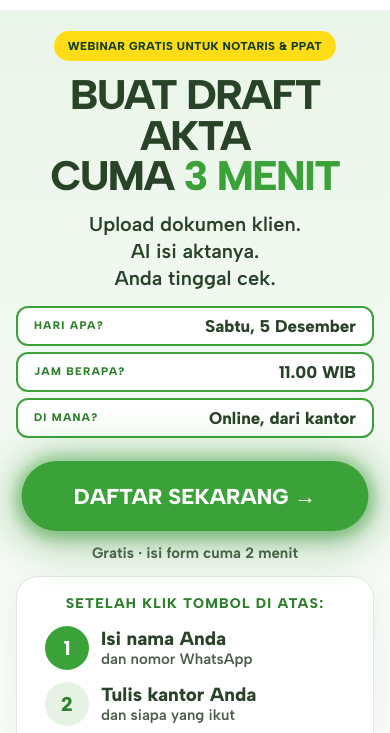
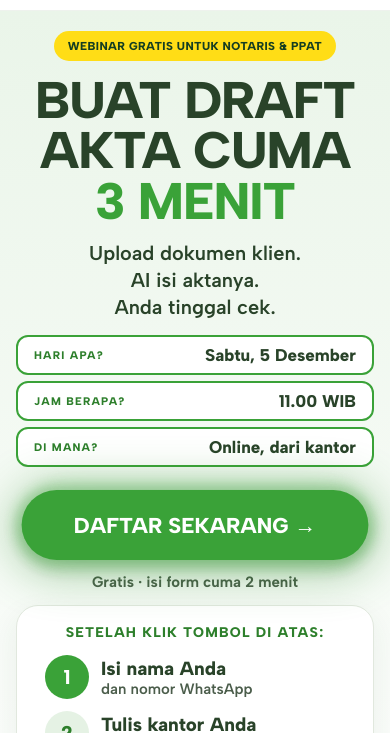
Before and after one commit to Soyuzn/aktaklik-webinar, a plain HTML site: page bold.html in a window 390 px wide. Shown: the part 101-834 px from the top of the page. Drawn offline with Linux system fonts and the light colour scheme.

Commit message:
fix: susunan judul versi bold di tablet dan HP

```diff
--- a/assets/css/bold.css
+++ b/assets/css/bold.css
@@ -1,8 +1,8 @@
 .hero{background:linear-gradient(#eaf5e9,#fff 80%);padding:36px 0 64px;text-align:center}
 .hero .container{display:flex;flex-direction:column;align-items:center;gap:20px}
 .tag{background:var(--yellow);color:var(--deep);border-radius:99px;padding:10px 22px;font-size:17px;font-weight:800;letter-spacing:.8px}
-h1{font-size:clamp(40px,10.6vw,96px);font-weight:800;text-transform:uppercase;line-height:.98;letter-spacing:-1.5px;text-wrap:balance}
-h1 span{display:block}
+h1{font-size:min(96px,9.4vw);font-weight:800;text-transform:uppercase;line-height:.98;letter-spacing:-1.5px;text-wrap:balance}
+h1 br.m{display:none}
 h1 em{font-style:normal;color:var(--primary);white-space:nowrap}
 .simple{font-size:28px;font-weight:600;line-height:1.35}
 .when{display:grid;grid-template-columns:repeat(3,280px);gap:14px}
@@ -54,6 +54,9 @@ h2{text-transform:uppercase;font-weight:800;letter-spacing:-.5px;line-height:1.0
 }
 @media (max-width:600px){
   .hero{padding:20px 0 40px}
+  h1{font-size:clamp(40px,13.2vw,64px);letter-spacing:-1px}
+  h1 br.m{display:inline}
+  h1 br.d{display:none}
   .hero .container{gap:14px}
   .tag{font-size:11.5px;padding:8px 14px;letter-spacing:.4px}
   .simple{font-size:20px}
@@ -70,6 +73,6 @@ h2{text-transform:uppercase;font-weight:800;letter-spacing:-.5px;line-height:1.0
   .see h3{font-size:25px}
   .last{padding:40px 0}
   .band{padding:44px 16px 32px;border-radius:24px}
-  .band h2{font-size:clamp(28px,8.8vw,44px)}
+  .band h2{font-size:clamp(23px,7.6vw,44px)}
   .band p{font-size:18px}
 }
--- a/bold.html
+++ b/bold.html
@@ -26,7 +26,7 @@
 <main>
   <section class="hero"><div class="container">
     <p class="tag">WEBINAR GRATIS UNTUK NOTARIS &amp; PPAT</p>
-    <h1><span>Buat draft akta</span> <span>cuma <em>3 menit</em></span></h1>
+    <h1>Buat draft <br class="m">akta <br class="d">cuma <br class="m"><em>3 menit</em></h1>
     <p class="simple"><span>Upload dokumen klien.</span> <span>AI isi aktanya.</span> <span>Anda tinggal cek.</span></p>
     <ul class="when">
       <li><small>HARI APA?</small><b>Sabtu, 5 Desember</b></li>
```
